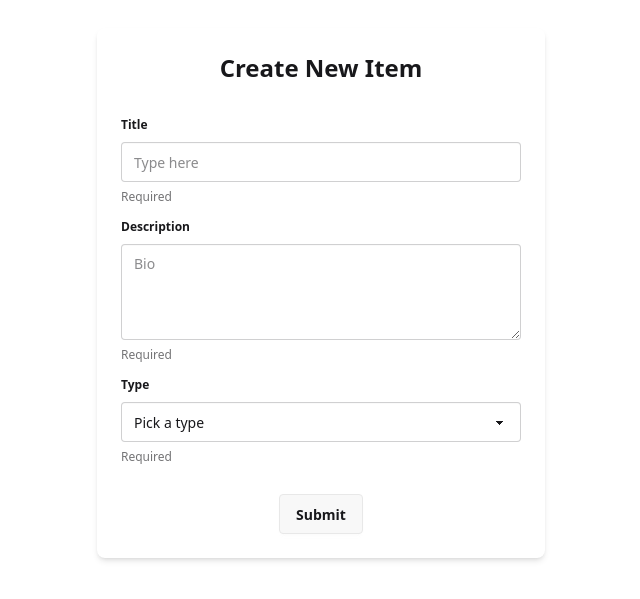
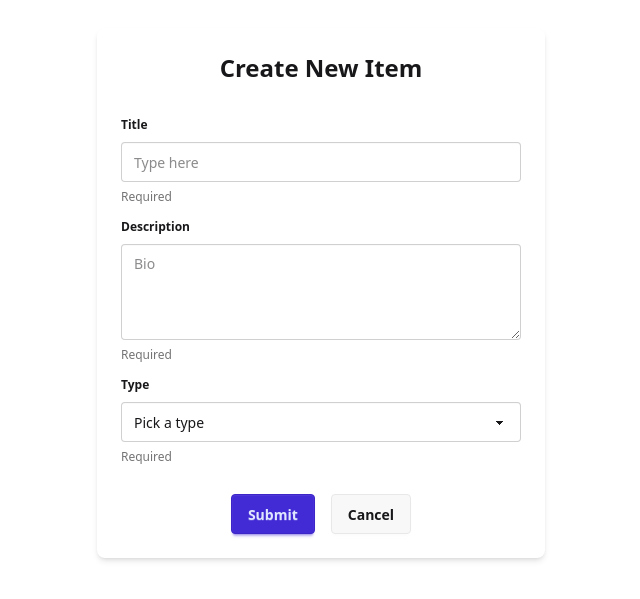
Before and after one commit to retromay/resource-manager, a React (Vite) app: page /create in a window 1280 px wide. Shown: the part 107-706 px from the top of the page, without its empty margins (319-959 px from the left). Built offline with nearby package versions, Linux system fonts and the light colour scheme.

Commit message:
feat: add cancel button and improve submit button styling in Create component

```diff
--- a/src/components/Create.jsx
+++ b/src/components/Create.jsx
@@ -111,10 +111,23 @@ const Create = () => {
             </fieldset>
 
             {/* Submit button container - centered */}
-            <div className="flex justify-center mt-6">
+            <div className="flex justify-center gap-4 mt-6">
               {/* Submit button with dynamic text based on loading state */}
-              <button className="btn" type="submit" disabled={isLoading}>
+              <button
+                className="btn btn-primary "
+                type="submit"
+                disabled={isLoading}
+              >
                 {isLoading ? "Submitting..." : "Submit"}
+              </button>
+
+              {/* Cancel button to return to main page */}
+              <button
+                className="btn"
+                type="button"
+                onClick={() => navigate("/")}
+              >
+                Cancel
               </button>
             </div>
           </form>
```
